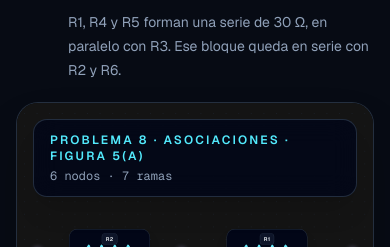
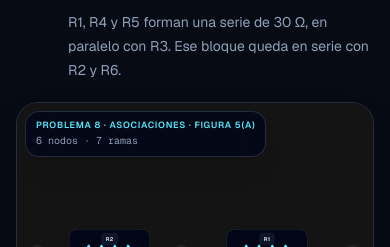
Before and after one commit to AlanXavierKlein/simulador-circuitos-cd, a Next.js app: page /guia/p8 in a window 390 px wide. Shown: the part 832-1079 px from the top of the page. Built offline with nearby package versions, Linux system fonts and the light colour scheme; no server answers.

Commit message:
minimizar titulo en canvas mobile

```diff
--- a/components/circuit/CircuitCanvas.tsx
+++ b/components/circuit/CircuitCanvas.tsx
@@ -125,12 +125,12 @@ export function CircuitCanvas({
         <CircuitMiniMap />
         <Controls position="bottom-left" showInteractive={false} />
 
-        <Panel position="top-left" className="m-4!">
-          <div className="rounded-xl border border-slate-700/80 bg-slate-950/85 px-4 py-3 shadow-xl backdrop-blur-md">
-            <p className="text-xs font-semibold uppercase tracking-[0.18em] text-cyan-300">
+        <Panel position="top-left" className="m-2! sm:m-4!">
+          <div className="max-w-[70vw] rounded-xl border border-slate-700/80 bg-slate-950/85 px-2.5 py-2 shadow-xl backdrop-blur-md sm:max-w-none sm:px-4 sm:py-3">
+            <p className="max-w-full truncate text-[9px] font-semibold uppercase leading-tight tracking-[0.08em] text-cyan-300 sm:text-xs sm:tracking-[0.18em]">
               {title}
             </p>
-            <p className="mt-1 font-mono text-xs text-slate-400">
+            <p className="mt-0.5 font-mono text-[10px] text-slate-400 sm:mt-1 sm:text-xs">
               {circuit.nodes.length} nodos · {circuit.components.length} ramas
             </p>
           </div>
```
